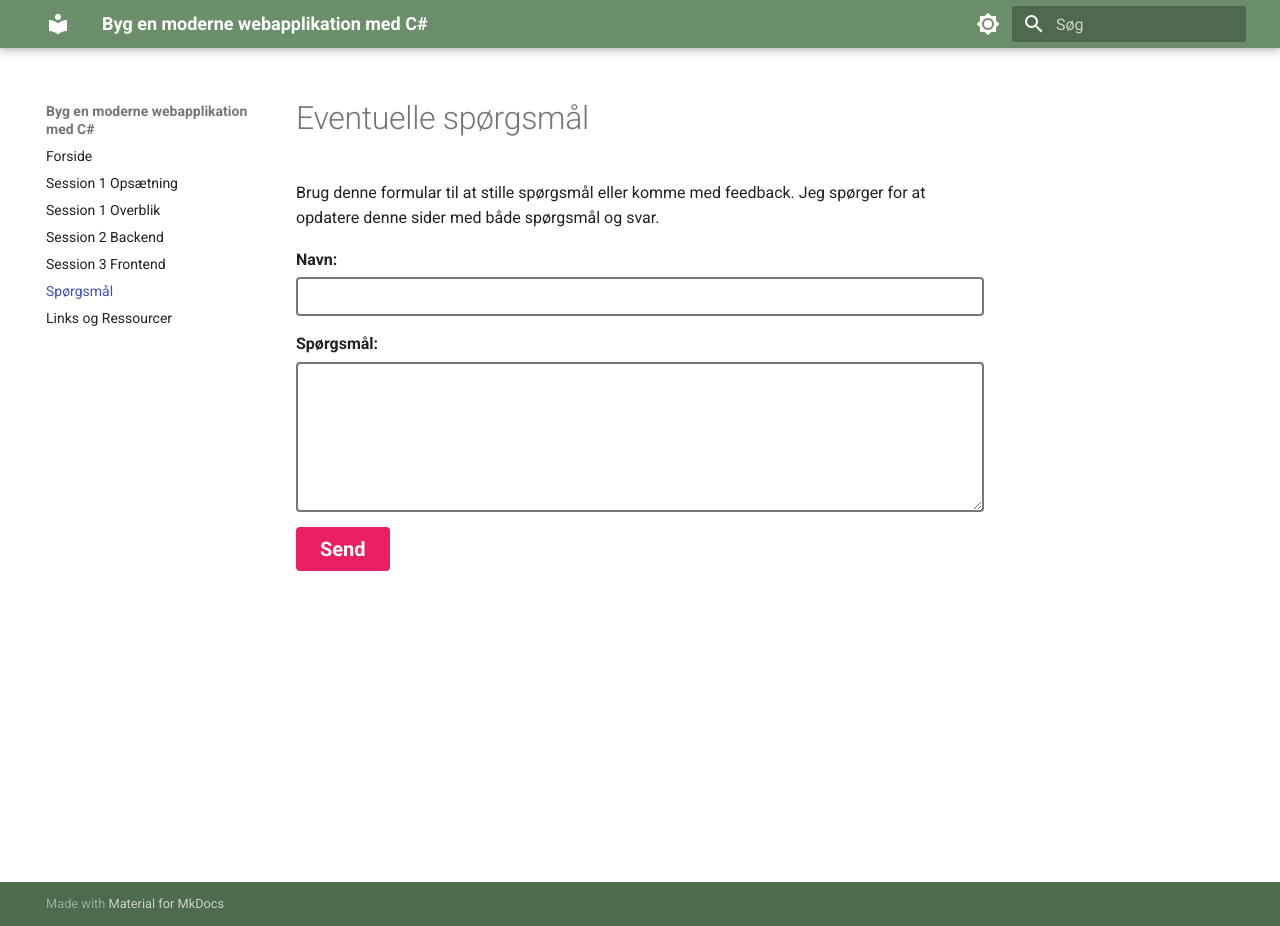
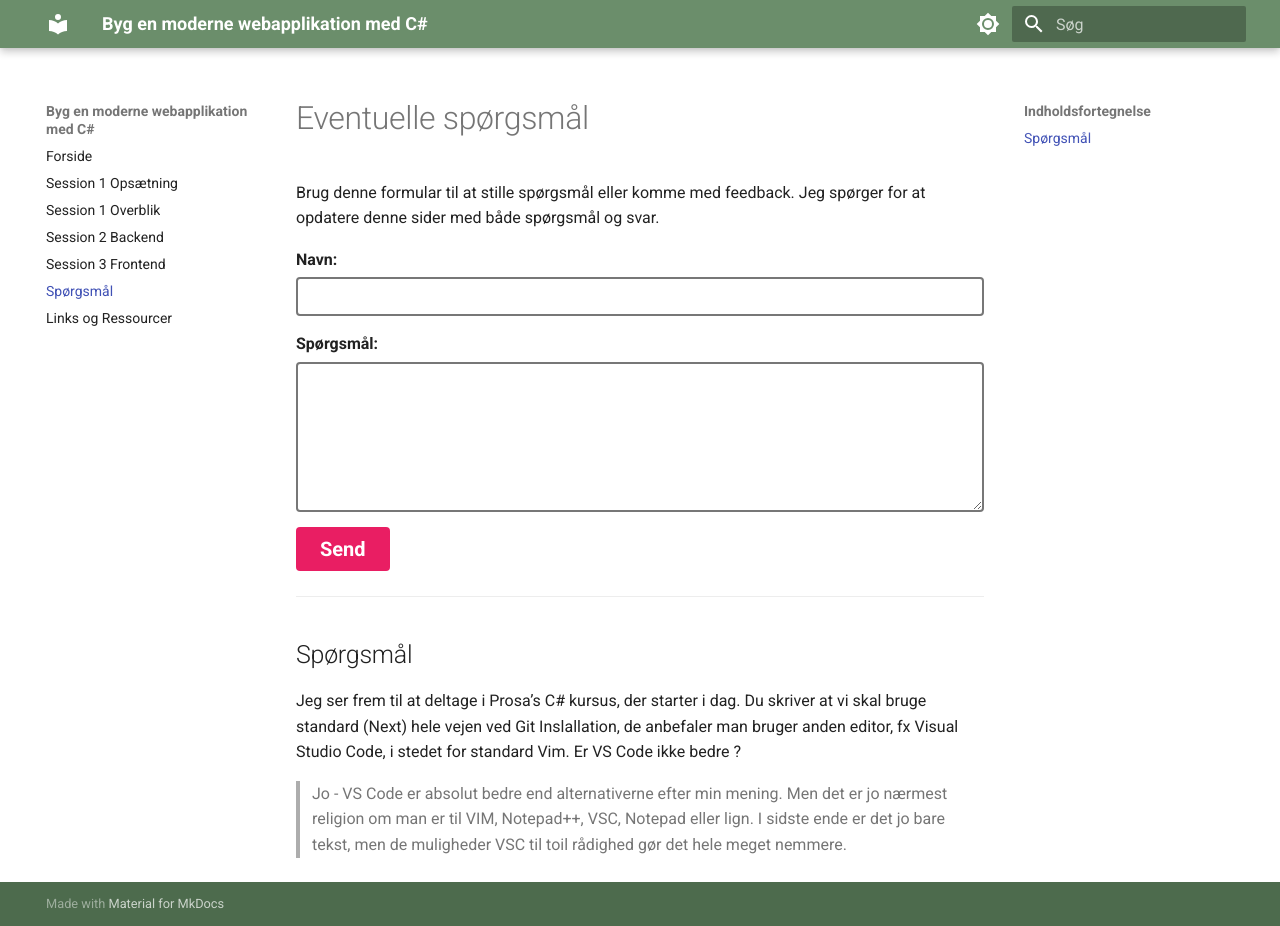
Before and after one commit to devcronberg/Northwind.App.Kursus, an MkDocs documentation site: the page built from docs/spg.md, in a window 1280 px wide and 926 px high. Built offline with MkDocs 1.6.1 and Material for MkDocs 9.7.7, drawn with Linux system fonts in a browser that asks for light colours.

Commit message:
Update spg.md with question on editor preference
Added a question about using Visual Studio Code over Vim in the documentation.

```diff
--- a/docs/spg.md
+++ b/docs/spg.md
@@ -56,3 +56,10 @@ Brug denne formular til at stille spørgsmål eller komme med feedback. Jeg spø
   }
   form.addEventListener("submit", handleSubmit)
 </script>
+
+----
+## Spørgsmål
+
+Jeg ser frem til at deltage i Prosa's C# kursus, der starter i dag. Du skriver at vi skal bruge standard (Next) hele vejen ved Git Inslallation, de anbefaler man bruger anden editor, fx Visual Studio Code, i stedet for standard Vim. Er VS Code ikke bedre ?
+
+> Jo - VS Code er absolut bedre end alternativerne efter min mening. Men det er jo nærmest religion om man er til VIM, Notepad++, VSC, Notepad eller lign. I sidste ende er det jo bare tekst, men de muligheder VSC til toil rådighed gør det hele meget nemmere.
```
